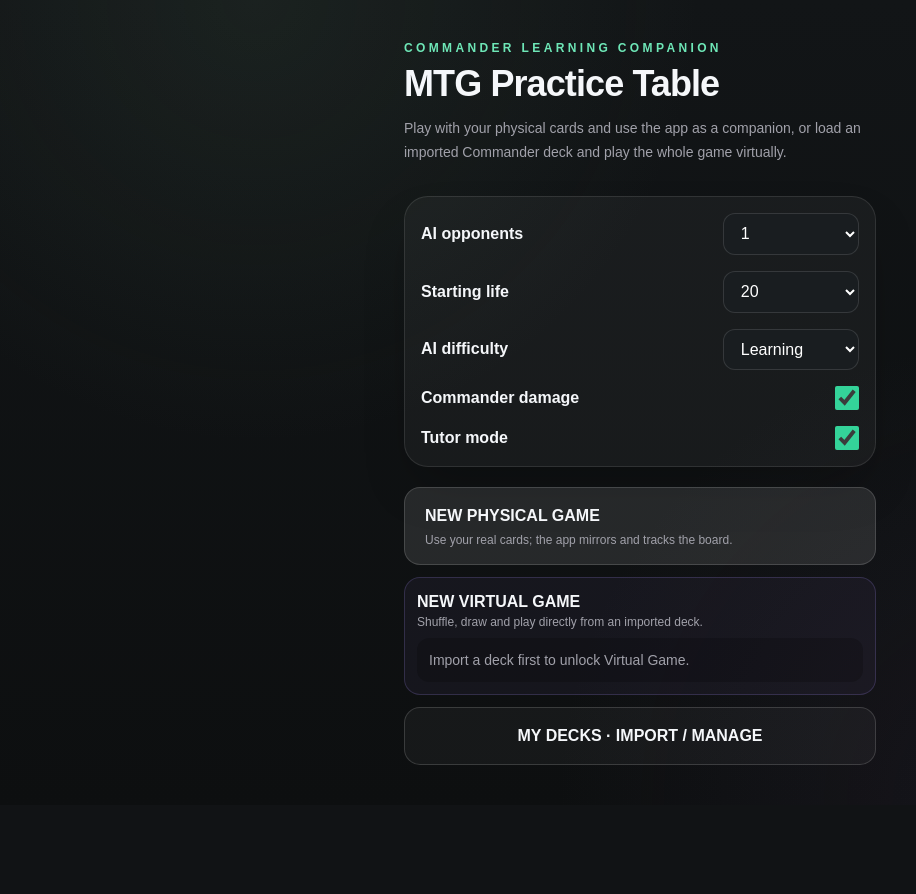
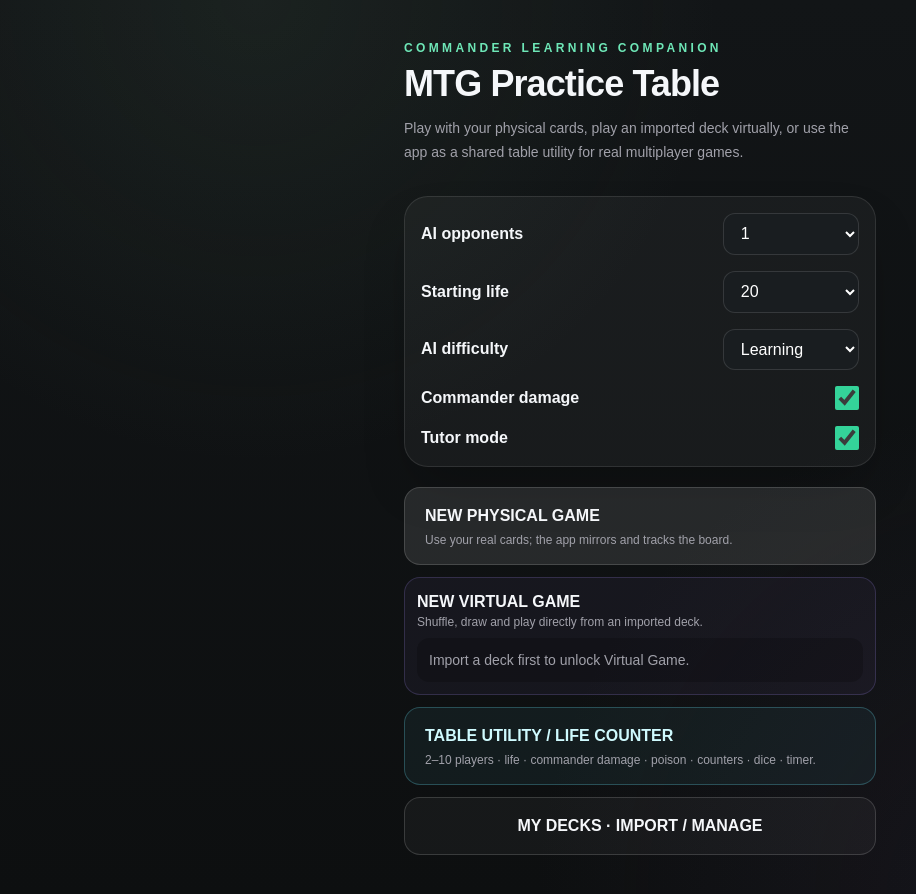
Before and after one commit to a0swald/mtg-practice-table, a Next.js app: page / in a window 1280 px wide. Shown: the whole page, without its empty margins (0-916 px from the left). Before the commit the page ends 805 px from the top, so only its background shows below. Built offline with nearby package versions, Linux system fonts and the light colour scheme.

Commit message:
Add table utility mode to main menu

```diff
--- a/app/page.tsx
+++ b/app/page.tsx
@@ -18,7 +18,7 @@ export default function HomePage() {
   const startPhysical = () => { clearGame(); saveGame(newGame({...settings,mode:'physical'})); router.push('/game'); };
   const startVirtual = () => { const deck=decks.find(entry=>entry.id===deckId); if(!deck)return; clearGame(); saveGame(newVirtualGame(settings,deck)); router.push('/game'); };
   return <main className="mx-auto flex min-h-screen max-w-lg flex-col justify-center px-5 py-10">
-    <div className="mb-8"><p className="mb-2 text-xs font-bold uppercase tracking-[.28em] text-emerald-300">Commander learning companion</p><h1 className="text-4xl font-black tracking-tight">MTG Practice Table</h1><p className="mt-3 text-sm leading-6 text-zinc-400">Play with your physical cards and use the app as a companion, or load an imported Commander deck and play the whole game virtually.</p></div>
+    <div className="mb-8"><p className="mb-2 text-xs font-bold uppercase tracking-[.28em] text-emerald-300">Commander learning companion</p><h1 className="text-4xl font-black tracking-tight">MTG Practice Table</h1><p className="mt-3 text-sm leading-6 text-zinc-400">Play with your physical cards, play an imported deck virtually, or use the app as a shared table utility for real multiplayer games.</p></div>
     <section className="space-y-4 rounded-3xl border border-white/10 bg-white/[.04] p-4 shadow-2xl">
       <Setting label="AI opponents"><select value={settings.aiOpponents} onChange={e=>setSettings({...settings, aiOpponents:Number(e.target.value) as 1|2|3})} className="field"><option value={1}>1</option><option value={2}>2</option><option value={3}>3</option></select></Setting>
       <Setting label="Starting life"><select value={settings.startingLife} onChange={e=>setSettings({...settings,startingLife:Number(e.target.value)})} className="field"><option value={20}>20</option><option value={40}>40</option></select></Setting>
@@ -34,6 +34,7 @@ export default function HomePage() {
         <div className="mb-2"><div className="font-black">NEW VIRTUAL GAME</div><div className="text-xs text-zinc-400">Shuffle, draw and play directly from an imported deck.</div></div>
         {decks.length>0?<><select value={deckId} onChange={event=>setDeckId(event.target.value)} className="field w-full">{decks.map(deck=><option key={deck.id} value={deck.id}>{deck.name} — {deck.commander.name}</option>)}</select><button onClick={startVirtual} className="mt-2 w-full rounded-xl bg-violet-400 px-4 py-3 font-black text-zinc-950">START VIRTUAL GAME</button></>:<div className="rounded-xl bg-black/20 p-3 text-sm text-zinc-400">Import a deck first to unlock Virtual Game.</div>}
       </section>
+      <button onClick={()=>router.push('/utility')} className="rounded-2xl border border-cyan-300/25 bg-cyan-300/[.055] px-5 py-4 text-left"><span className="block text-base font-black text-cyan-100">TABLE UTILITY / LIFE COUNTER</span><span className="mt-1 block text-xs text-zinc-400">2–10 players · life · commander damage · poison · counters · dice · timer.</span></button>
       <button onClick={()=>router.push('/decks')} className="rounded-2xl border border-white/15 bg-white/[.04] px-5 py-4 text-base font-black">MY DECKS · IMPORT / MANAGE</button>
     </div>
     <style jsx>{`.field{min-width:8.5rem;border:1px solid rgba(255,255,255,.12);border-radius:.75rem;background:#191d20;padding:.65rem .8rem;color:#fff}`}</style>
```
